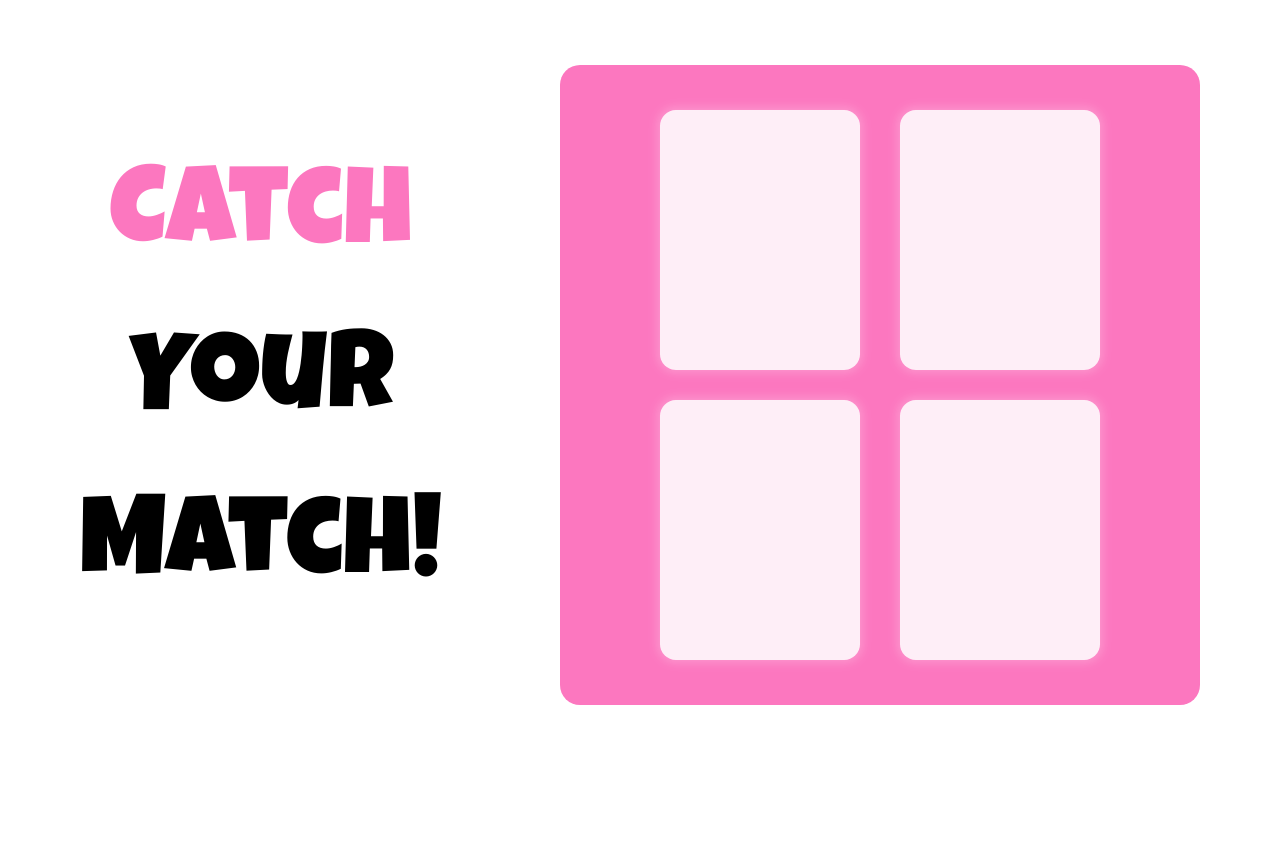
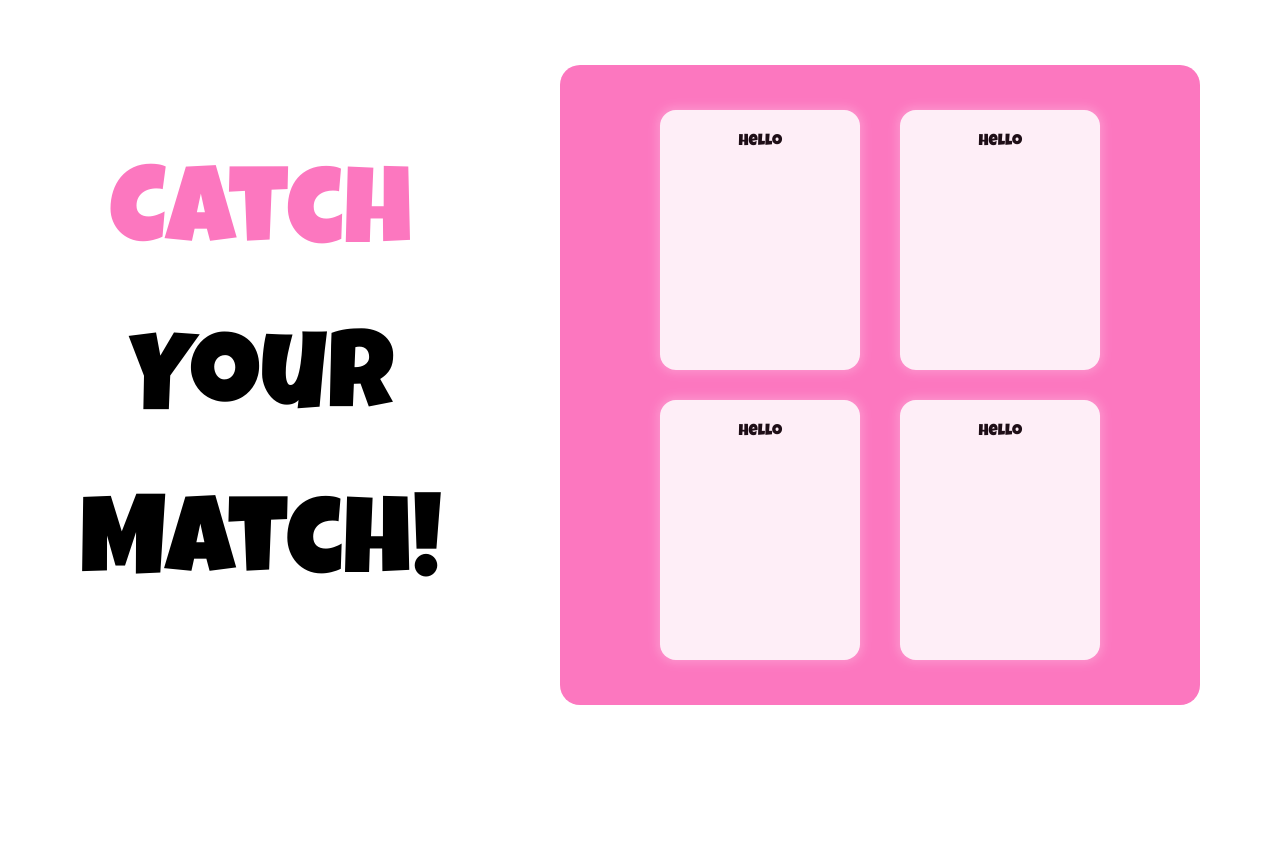
Before and after one commit to yeyounging/glue-fe, a Next.js app: page / in a window 1280 px wide. Shown: the part 2680-3548 px from the top of the page. Built offline with nearby package versions, Linux system fonts and the light colour scheme.

Commit message:
refactor: 랜딩 페이지의 매치 카드 컴포넌트 변경

```diff
--- a/src/app/match/page.tsx
+++ b/src/app/match/page.tsx
@@ -55,11 +55,11 @@ export default function Page() {
           <div>Your Match</div>
         </h1>
 
-        <div className="w-full h-[600px] bg-[#FF5BB4] rounded-20 grid grid-cols-2 grid-rows-2 justify-items-center items-center px-50 py-20">
+        <div className="w-full h-[550px] bg-[#FF5BB4] rounded-20 grid grid-cols-2 grid-rows-2 justify-items-center items-center px-70 py-20">
           {dummyMatches.map(
             ({ id, name, description, matchRate, imageSrc }) => (
               <Link key={id} href={`/blog/${id}`}>
-                <Card width="w-200" height="h-260">
+                <Card width="w-190" height="h-247">
                   <Card.Image>
                     <Image
                       src={imageSrc}
--- a/src/components/MatchCards/index.tsx
+++ b/src/components/MatchCards/index.tsx
@@ -12,7 +12,9 @@ export default function MatchCards() {
       <div className="w-[640px] h-[640px] bg-[#FC77BF] rounded-20 grid grid-rows-2 grid-cols-2 px-80 py-30 justify-items-center items-center">
         {Array.from({ length: 4 }).map((_, index) => (
           // eslint-disable-next-line
-          <Card key={index} />
+          <Card key={index}>
+            <div className="mt-20">Hello</div>
+          </Card>
         ))}
       </div>
     </section>
```
